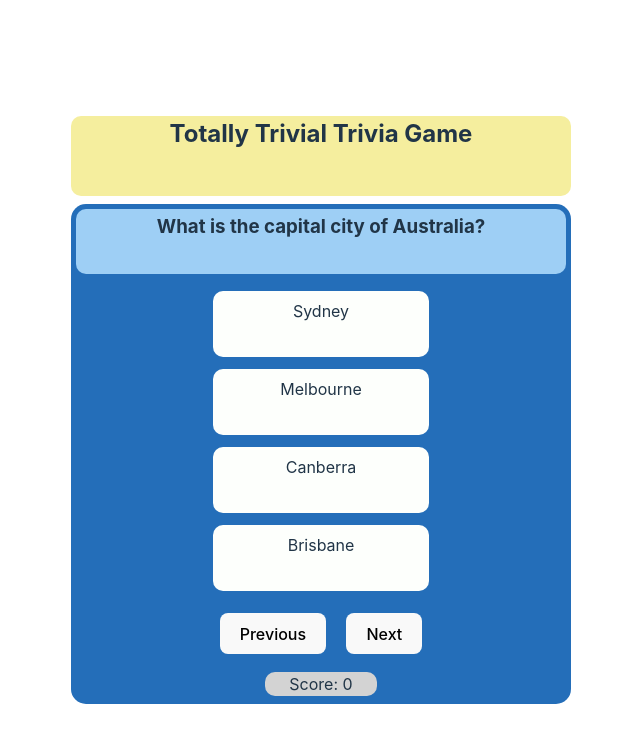
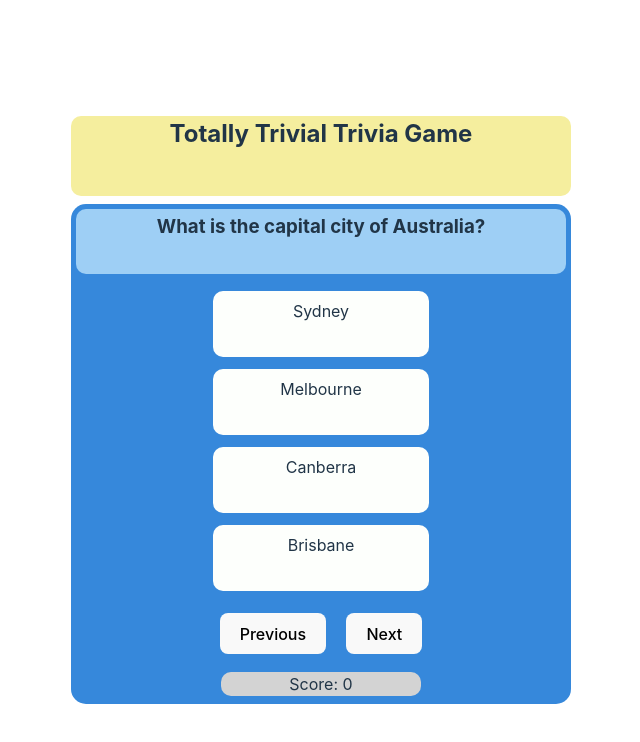
Before and after one commit to russllist/react-trivia, a React (Vite) app: page / in a window 1280 px wide. Both pictures are taken after a click on the button "Begin". Shown: the top 742 px of the page, without its empty margins (319-959 px from the left). Built offline with nearby package versions, Linux system fonts and the light colour scheme.

Commit message:
Fix text spilling from answer cards

```diff
--- a/src/App.css
+++ b/src/App.css
@@ -13,9 +13,9 @@
   border-radius: 10px;
 }
 
-.game {
+.gameArea {
   width: 500px;
-  background-color: #246EB9;
+  background-color: #3688db;
   border-radius: 15px;
   display: flex;
   flex-direction: column;
@@ -51,7 +51,7 @@ button{
 .counter{
   margin:0.5em auto;
   height: 1.5em;
-  width: 7em;
+  width: 40%;
   background-color: lightgray;
   border-radius: 10px;
 }
--- a/src/Game.jsx
+++ b/src/Game.jsx
@@ -7,7 +7,7 @@ function SplashScreen({ handleClickBegin }) {
   }
 
   return (
-    <div>
+    <div className="gameArea">
       <h3>Test your knowledge in this multiple choice quiz!</h3>
       <button onClick={handleClick}>Begin</button>
     </div>
@@ -17,9 +17,9 @@ function SplashScreen({ handleClickBegin }) {
 function GameOver({ score, total }) {
   return (
     <>
-      <div>
+      <div className="gameArea">
         <h2>Game Over!</h2>
-        <p>
+        <p className="counter">
           You scored {score} out of {total}
         </p>
       </div>
@@ -58,7 +58,7 @@ function Game({ questions }) {
     <>
       {screen == 'splash' && <SplashScreen handleClickBegin={changeScreen} />}
       {screen == 'game' && (
-        <div className="game">
+        <div className="gameArea">
           <div>
             <h3 className="question">{questions[questionNum].question}</h3>
           </div>
```
